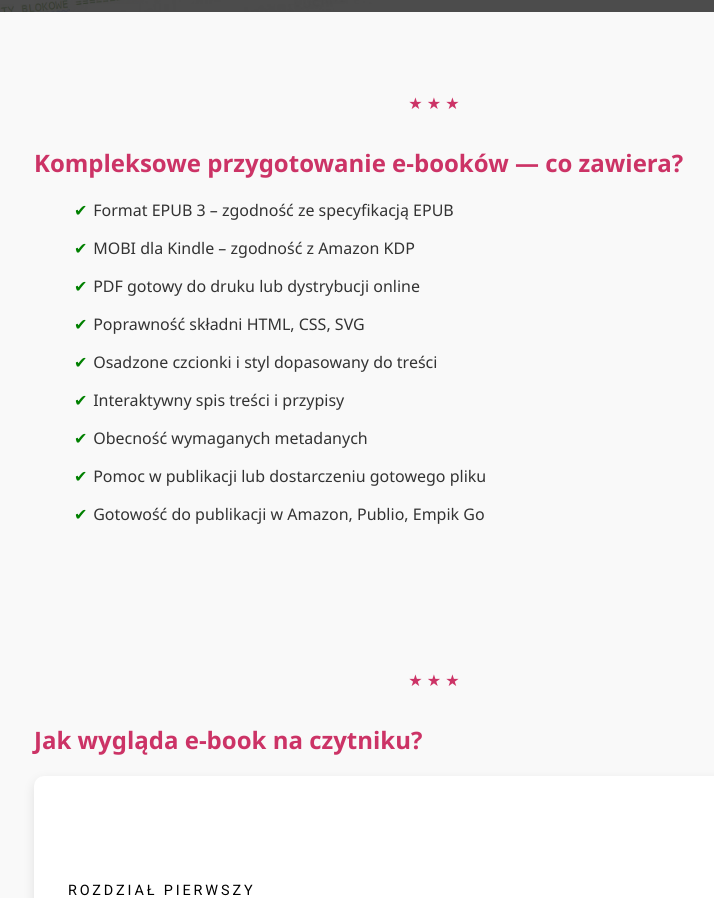
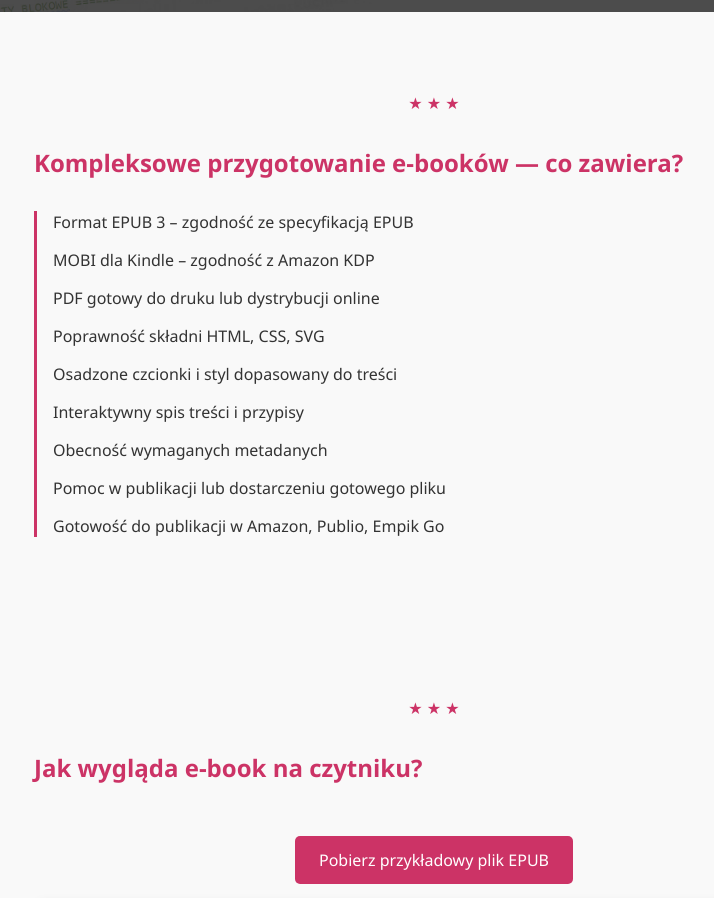
Before and after one commit to anett1/epub-landing-page, a plain HTML site: page index.html in a window 1280 px wide. Shown: the part 457-1355 px from the top of the page, without its empty margins (206-920 px from the left). Drawn offline with Linux system fonts and the light colour scheme.

Commit message:
Dodano plik EPUB i zaktualizowano index.html

```diff
--- a/index.html
+++ b/index.html
@@ -3,6 +3,7 @@
 <head>
   <meta charset="UTF-8" />
   <meta name="viewport" content="width=device-width, initial-scale=1.0" />
+  <meta name="description" content="Profesjonalne przygotowanie e-booków EPUB, MOBI, PDF – gotowych do publikacji na Amazon KDP, Empik Go, Google Books. Sprawdź ofertę i przykłady realizacji.">
   <title>Publikacje elektroniczne – EPUB, MOBI, PDF</title>
   <link rel="stylesheet" href="https://cdnjs.cloudflare.com/ajax/libs/font-awesome/6.4.0/css/all.min.css">
 
@@ -204,7 +205,7 @@
     <a href="#kontakt" class="cta-button">Zamów e-booka</a>
   </header>
 
-  <section>
+  <!--<section>
     <div class="section-divider">★ ★ ★</div>
     <h2>Kompleksowe przygotowanie e-booków — co zawiera?</h2>
     <ul class="features">
@@ -218,7 +219,23 @@
       <li>Pomoc w publikacji lub dostarczeniu gotowego pliku</li>
       <li>Gotowość do publikacji w Amazon, Publio, Empik Go</li>
     </ul>
-  </section>
+  </section>-->
+
+    <section>
+    <div class="section-divider">★ ★ ★</div>
+    <h2>Kompleksowe przygotowanie e-booków — co zawiera?</h2>
+    <div class="steps">
+      <div class="step">Format EPUB 3 – zgodność ze specyfikacją EPUB</div>
+      <div class="step">MOBI dla Kindle – zgodność z Amazon KDP</div>
+      <div class="step">PDF gotowy do druku lub dystrybucji online</div>
+      <div class="step">Poprawność składni HTML, CSS, SVG</div>
+      <div class="step">Osadzone czcionki i styl dopasowany do treści</div>
+      <div class="step">Interaktywny spis treści i przypisy</div>
+      <div class="step">Obecność wymaganych metadanych</div>
+      <div class="step">Pomoc w publikacji lub dostarczeniu gotowego pliku</div>
+      <div class="step">Gotowość do publikacji w Amazon, Publio, Empik Go</div>
+    </div>
+    </section>
 
   <!--<section>
     <h2>Przykładowe realizacje</h2>
@@ -237,9 +254,15 @@
   <section>
   <div class="section-divider">★ ★ ★</div>
   <h2>Jak wygląda e-book na czytniku?</h2>
+  <div style="text-align: center; margin-bottom: 1em;">
+    <a href="plik-przykladowy.epub" download class="cta-button">
+    Pobierz przykładowy plik EPUB
+    </a>
+  </div>
   <div class="epub-preview">
     <iframe src="epub-preview.html" title="Podgląd EPUB" loading="lazy"></iframe>
   </div>
+
 </section>
 
   <section>
@@ -251,6 +274,7 @@
       <div class="step">Po akceptacji – tworzę pliki EPUB / MOBI / PDF</div>
       <div class="step">Gotowy e-book otrzymujesz w kilka dni</div>
     </div>
+    </section>
 
   <section id="kontakt" class="kontakt-info">
   <div class="section-divider">★ ★ ★</div>
```
Also changed, not shown: 1 other file.
